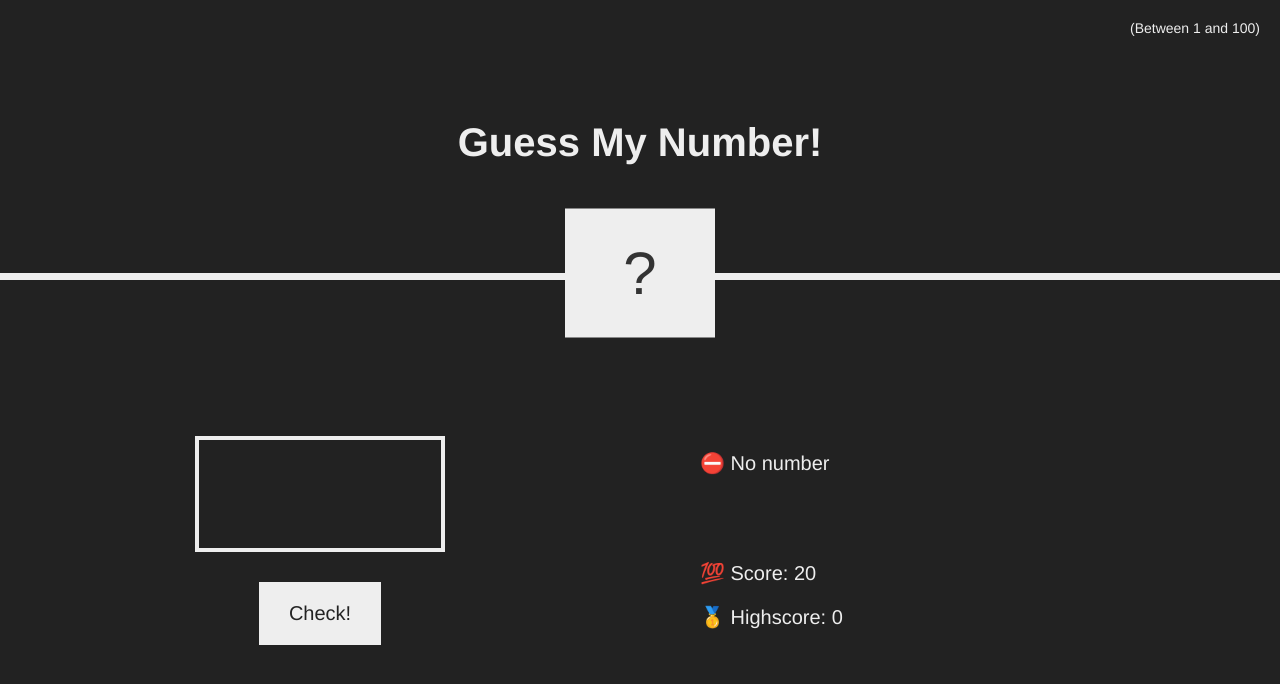
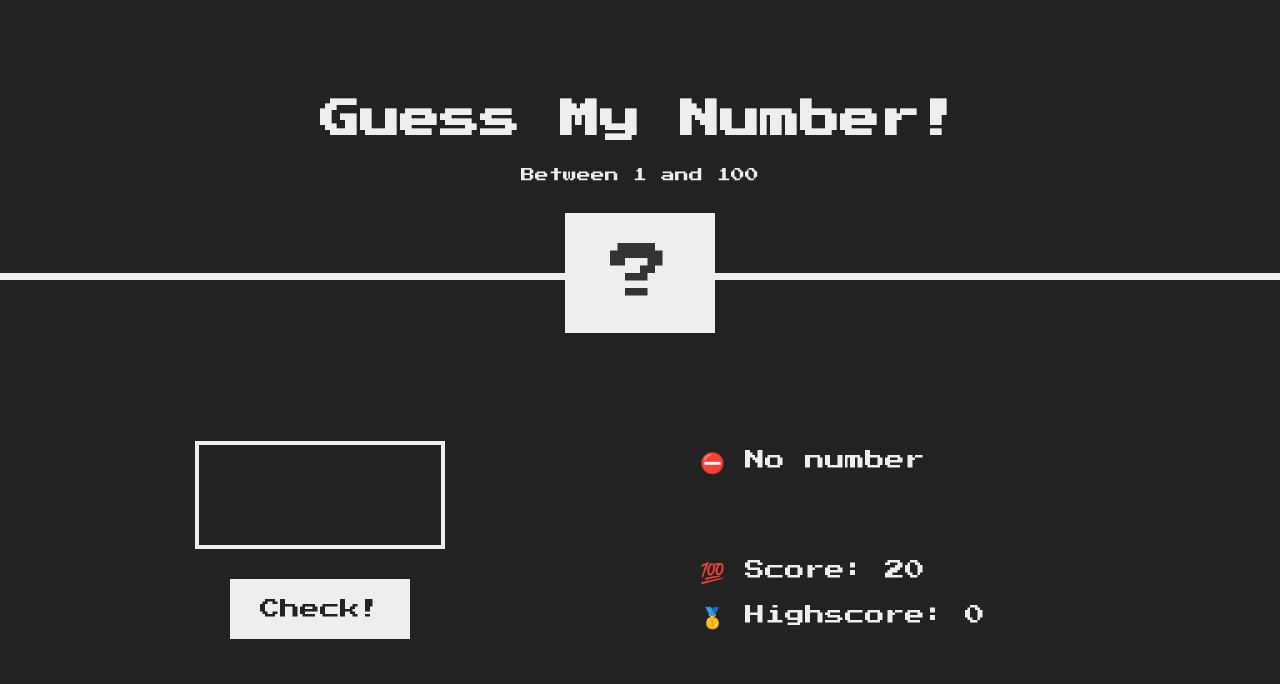
Before and after one commit to paubel/The-Complete-JavaScript-Course-2021-From-Zero-to-Expert, a plain HTML site: page 05-paubel-guess-my-number/index.html in a window 1280 px wide. Both pictures are taken after a click on the button "Check!". Drawn offline with Linux system fonts and the light colour scheme.

Commit message:
Add files via upload
add difference between 0 and no input
add 1-100

```diff
--- a/05-paubel-guess-my-number/script.js
+++ b/05-paubel-guess-my-number/script.js
@@ -29,14 +29,14 @@ const displayMessage = function (message) {
 document.querySelector('.again').style.display = 'none';
 console.log(`correct number ${secretNumber}`);
 document.querySelector('.check').addEventListener('click', function () {
-  const guess = Number(document.querySelector('.guess').value);
-  //console.log(guess, typeof guess);
-
-  //No input
-  if (!guess) {
-    // document.querySelector('.message').textContent = '⛔️ No number';
+  const inputChar = document.querySelector('.guess').value;
+  const guess = Number(inputChar);
+  //console.log(inputChar, typeof inputChar);
+  //console.log(typeof guess);
+  if (inputChar === '') {
     displayMessage('⛔️ No number');
-    //Player wins
+  } else if (guess > 100 || guess <= 0) {
+    displayMessage('⛔️ Your number is not between 1 and 100');
   } else if (guess === secretNumber) {
     document.querySelector('.again').style.display = 'block';
     displayMessage('🎉 Correct Number! ');
--- a/05-paubel-guess-my-number/style.css
+++ b/05-paubel-guess-my-number/style.css
@@ -12,7 +12,7 @@ html {
 }
 
 body {
-  font-family: 'Helvetica', sans-serif;
+  font-family: 'Press Start 2P', sans-serif;
   color: #eee;
   background-color: #222;
   /* background-color: #60b347; */
@@ -51,7 +51,7 @@ h1 {
   text-align: center;
   position: absolute;
   width: 100%;
-  top: 52%;
+  top: 44%;
   left: 50%;
   transform: translate(-50%, -50%);
 }
@@ -71,9 +71,12 @@ h1 {
 
 .between {
   font-size: 1.4rem;
+  text-align: center;
   position: absolute;
-  top: 2rem;
-  right: 2rem;
+  width: 100%;
+  top: 64%;
+  left: 50%;
+  transform: translate(-50%, -50%);
 }
 
 .again {
```
Also changed, not shown: 05-paubel-guess-my-number/index.html (+1 -1 lines).
